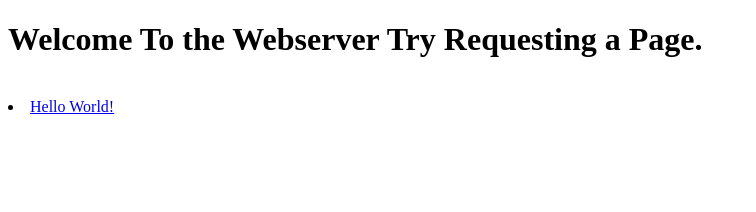
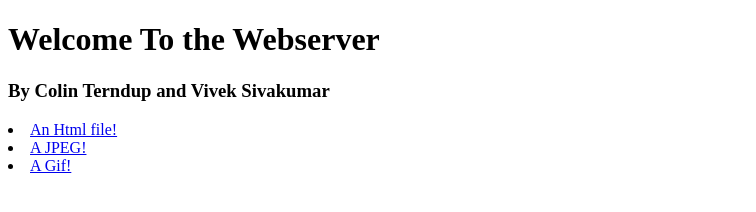
Before and after one commit to vivsiv/project1, a plain HTML site: page index.html in a window 1280 px wide. Shown: the whole page, without its empty margins (0-756 px from the left). Drawn offline with Linux system fonts and the light colour scheme.

Commit message:
add to index file

```diff
--- a/index.html
+++ b/index.html
@@ -4,10 +4,10 @@
 		<title>Webserver</title>
 	</head>
 	<body>
-		<h1>Welcome To the Webserver Try Requesting a Page.</h1>
-		<br/>
-		<li>
-			<a href="helloworld.html">Hello World!</a>
-		</li>
+		<h1>Welcome To the Webserver</h1>
+		<h3>By Colin Terndup and Vivek Sivakumar</h3>
+		<li><a href="helloworld.html">An Html file!</a></li>
+		<li><a href="comic.jpeg">A JPEG!</a></li>
+		<li><a href="spinner.gif">A Gif!</a></li>
 	</body>
 </html>
```
